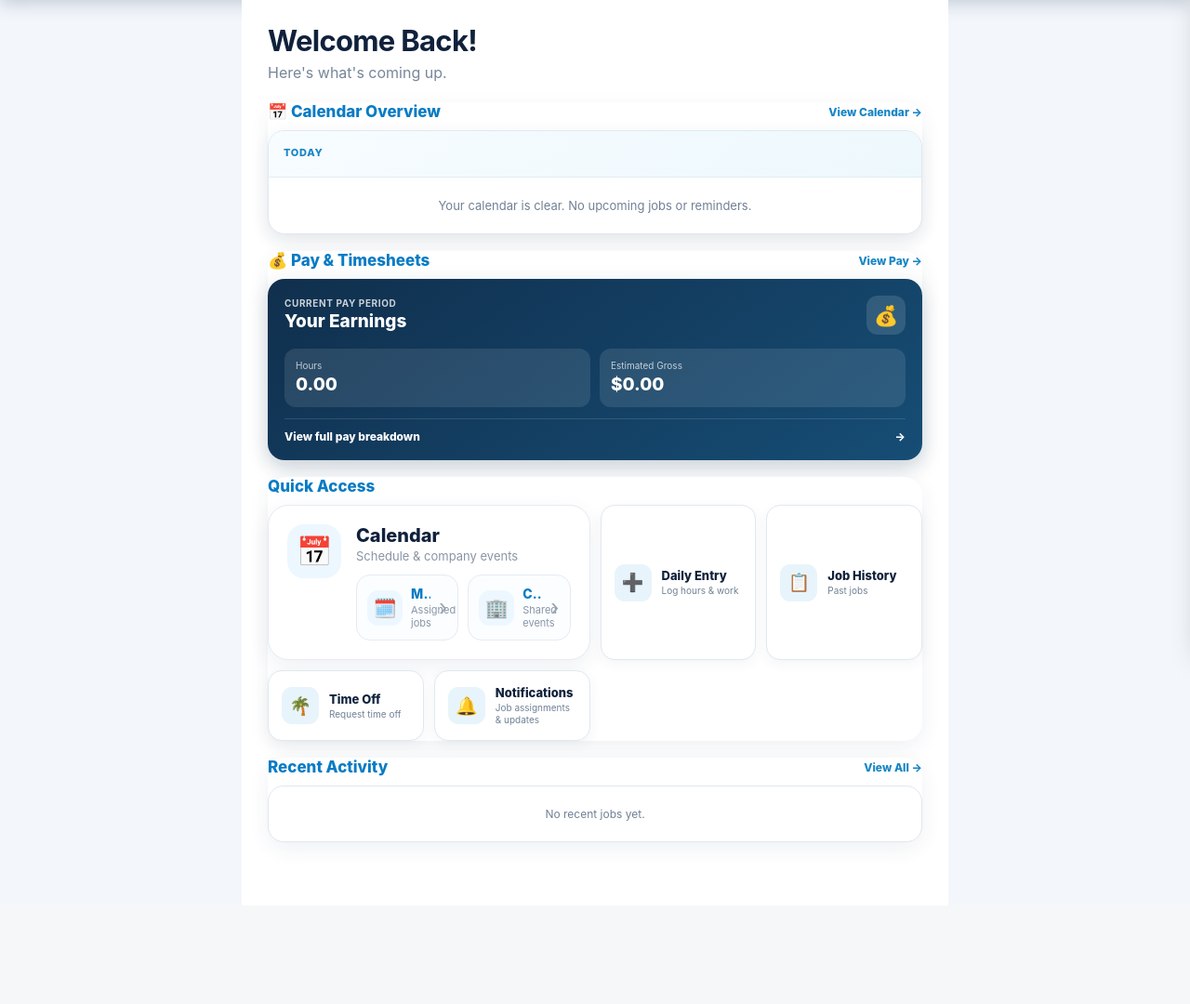
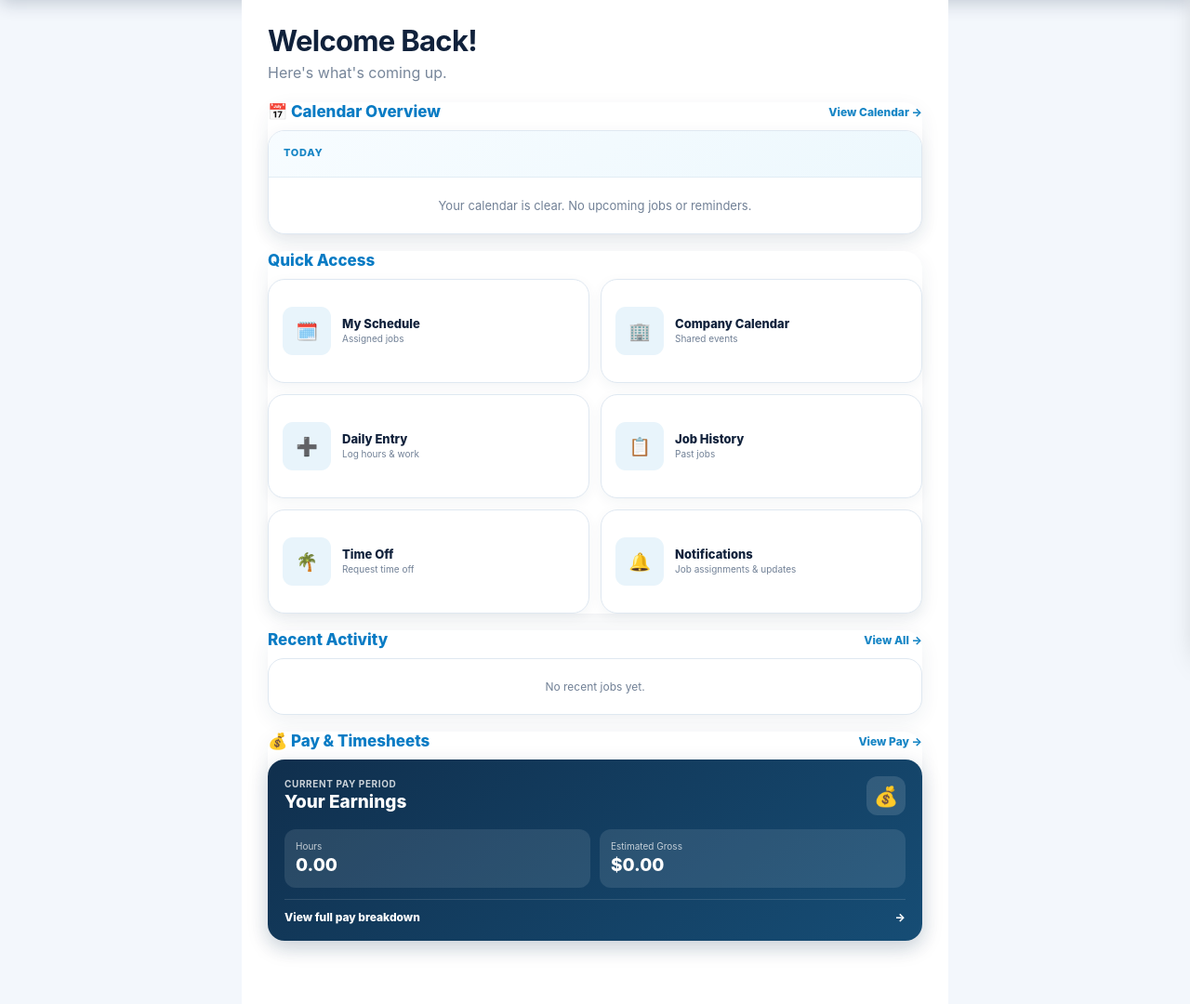
Before and after one commit to jennbonnetta-byte/Pipeline, a Flask app: template templates/home.html in a window 1280 px wide. Shown: the part 93-1173 px from the top of the page at 93% size. Before the commit the page ends 999 px from the top, so only its background shows below. Run offline with Flask 3, Linux system fonts and the light colour scheme; the template is opened without the code that fills it, so the values that code supplies are empty; some libraries are stand-ins or nearby versions.

Commit message:
Redesign employee quick access and move earnings

```diff
--- a/templates/home.html
+++ b/templates/home.html
@@ -710,7 +710,82 @@
             color: #edf4fa;
             border-color: #263847;
         }
-    </style>
+
+        /* =================================================
+           QUICK ACCESS REDESIGN
+           Flat cards — no nested Calendar hub
+           ================================================= */
+
+        .quick-grid {
+            display: grid !important;
+            grid-template-columns: repeat(2, minmax(0, 1fr)) !important;
+            gap: 12px !important;
+            align-items: stretch !important;
+        }
+
+        .quick-grid .quick-card {
+            width: 100% !important;
+            height: 112px !important;
+            min-height: 112px !important;
+            margin: 0 !important;
+            padding: 15px !important;
+
+            display: flex !important;
+            align-items: center !important;
+            gap: 12px !important;
+
+            border-radius: 18px !important;
+            box-sizing: border-box !important;
+        }
+
+        .quick-grid .quick-icon {
+            flex: 0 0 52px !important;
+            width: 52px !important;
+            height: 52px !important;
+
+            display: flex !important;
+            align-items: center !important;
+            justify-content: center !important;
+        }
+
+        .quick-grid .quick-title {
+            line-height: 1.15 !important;
+        }
+
+        .quick-grid .quick-description {
+            line-height: 1.3 !important;
+        }
+
+        @media (max-width: 600px) {
+            .quick-grid {
+                grid-template-columns: repeat(2, minmax(0, 1fr)) !important;
+                gap: 10px !important;
+            }
+
+            .quick-grid .quick-card {
+                height: 108px !important;
+                min-height: 108px !important;
+                padding: 12px !important;
+                gap: 9px !important;
+            }
+
+            .quick-grid .quick-icon {
+                flex: 0 0 46px !important;
+                width: 46px !important;
+                height: 46px !important;
+                font-size: 22px !important;
+            }
+
+            .quick-grid .quick-title {
+                font-size: 14px !important;
+            }
+
+            .quick-grid .quick-description {
+                font-size: 11px !important;
+            }
+        }
+
+</style>
 </head>
 
 <body
@@ -917,56 +992,7 @@
         </div>
     </section>
 
-    <!-- PAY -->
 
-    <section class="section">
-        <div class="section-heading">
-            <div class="section-title">💰 Pay & Timesheets</div>
-            <a href="{{ url_for('pay_summary', period='biweekly') }}"
-               class="view-link">
-                View Pay →
-            </a>
-        </div>
-
-        <a href="{{ url_for('pay_summary', period='biweekly') }}"
-           class="employee-pay-card">
-
-            <div class="employee-pay-top">
-                <div>
-                    <div class="employee-pay-label">Current Pay Period</div>
-                    <div class="employee-pay-title">
-                        Your Earnings
-                    </div>
-                </div>
-
-                <div class="employee-pay-icon">💰</div>
-            </div>
-
-            <div class="employee-pay-stats">
-
-                <div class="employee-pay-stat">
-                    <div class="employee-pay-stat-label">Hours</div>
-                    <div class="employee-pay-stat-value">
-                        {{ "%.2f"|format(pay_hours|default(0)) }}
-                    </div>
-                </div>
-
-                <div class="employee-pay-stat">
-                    <div class="employee-pay-stat-label">Estimated Gross</div>
-                    <div class="employee-pay-stat-value">
-                        ${{ "%.2f"|format(pay_summary.gross_pay|default(0)) }}
-                    </div>
-                </div>
-
-            </div>
-
-            <div class="employee-pay-link">
-                <span>View full pay breakdown</span>
-                <span>→</span>
-            </div>
-
-        </a>
-    </section>
 
     <!-- QUICK ACTIONS -->
 
@@ -977,48 +1003,27 @@
 
         <div class="quick-grid">
 
-            <div class="calendar-hub-card">
+            <a href="{{ url_for('employee_schedule') }}" class="quick-card">
+                <div class="quick-icon">🗓️</div>
+                <div>
+                    <div class="quick-title">My Schedule</div>
+                    <div class="quick-description">Assigned jobs</div>
+                </div>
+            </a>
 
-                <div class="calendar-hub-icon">📅</div>
-
-                <div class="calendar-hub-content">
-                    <div class="calendar-hub-title">Calendar</div>
-                    <div class="calendar-hub-description">
-                        Schedule &amp; company events
-                    </div>
-
-                    <div class="calendar-hub-options">
-
-                        <a href="{{ url_for('employee_schedule') }}"
-                           class="calendar-hub-option">
-                            <span class="calendar-hub-option-icon">🗓️</span>
-                            <span class="calendar-hub-option-text">
-                                <strong>My Schedule</strong>
-                                <small>Assigned jobs</small>
-                            </span>
-                            <span class="calendar-hub-arrow">›</span>
-                        </a>
-
-                        <a href="{{ url_for('company_calendar') }}"
-                           class="calendar-hub-option">
-                            <span class="calendar-hub-option-icon">🏢</span>
-                            <span class="calendar-hub-option-text">
-                                <strong>Company Calendar</strong>
-                                <small>Shared events</small>
-                            </span>
-                            <span class="calendar-hub-arrow">›</span>
-                        </a>
-
-                    </div>
+            <a href="{{ url_for('company_calendar') }}" class="quick-card">
+                <div class="quick-icon">🏢</div>
+                <div>
+                    <div class="quick-title">Company Calendar</div>
+                    <div class="quick-description">Shared events</div>
                 </div>
-
-            </div>
+            </a>
 
             <a href="{{ url_for('index') }}" class="quick-card">
                 <div class="quick-icon">➕</div>
                 <div>
                     <div class="quick-title">Daily Entry</div>
-                    <div class="quick-description">Log hours & work</div>
+                    <div class="quick-description">Log hours &amp; work</div>
                 </div>
             </a>
 
@@ -1050,7 +1055,7 @@
                         {% endif %}
                     </div>
                     <div class="quick-description">
-                        Job assignments & updates
+                        Job assignments &amp; updates
                     </div>
                 </div>
             </a>
@@ -1113,6 +1118,58 @@
         </div>
     </section>
 
+
+
+    <!-- PAY -->
+
+    <section class="section">
+        <div class="section-heading">
+            <div class="section-title">💰 Pay & Timesheets</div>
+            <a href="{{ url_for('pay_summary', period='biweekly') }}"
+               class="view-link">
+                View Pay →
+            </a>
+        </div>
+
+        <a href="{{ url_for('pay_summary', period='biweekly') }}"
+           class="employee-pay-card">
+
+            <div class="employee-pay-top">
+                <div>
+                    <div class="employee-pay-label">Current Pay Period</div>
+                    <div class="employee-pay-title">
+                        Your Earnings
+                    </div>
+                </div>
+
+                <div class="employee-pay-icon">💰</div>
+            </div>
+
+            <div class="employee-pay-stats">
+
+                <div class="employee-pay-stat">
+                    <div class="employee-pay-stat-label">Hours</div>
+                    <div class="employee-pay-stat-value">
+                        {{ "%.2f"|format(pay_hours|default(0)) }}
+                    </div>
+                </div>
+
+                <div class="employee-pay-stat">
+                    <div class="employee-pay-stat-label">Estimated Gross</div>
+                    <div class="employee-pay-stat-value">
+                        ${{ "%.2f"|format(pay_summary.gross_pay|default(0)) }}
+                    </div>
+                </div>
+
+            </div>
+
+            <div class="employee-pay-link">
+                <span>View full pay breakdown</span>
+                <span>→</span>
+            </div>
+
+        </a>
+    </section>
 </main>
 
 <script>
```
